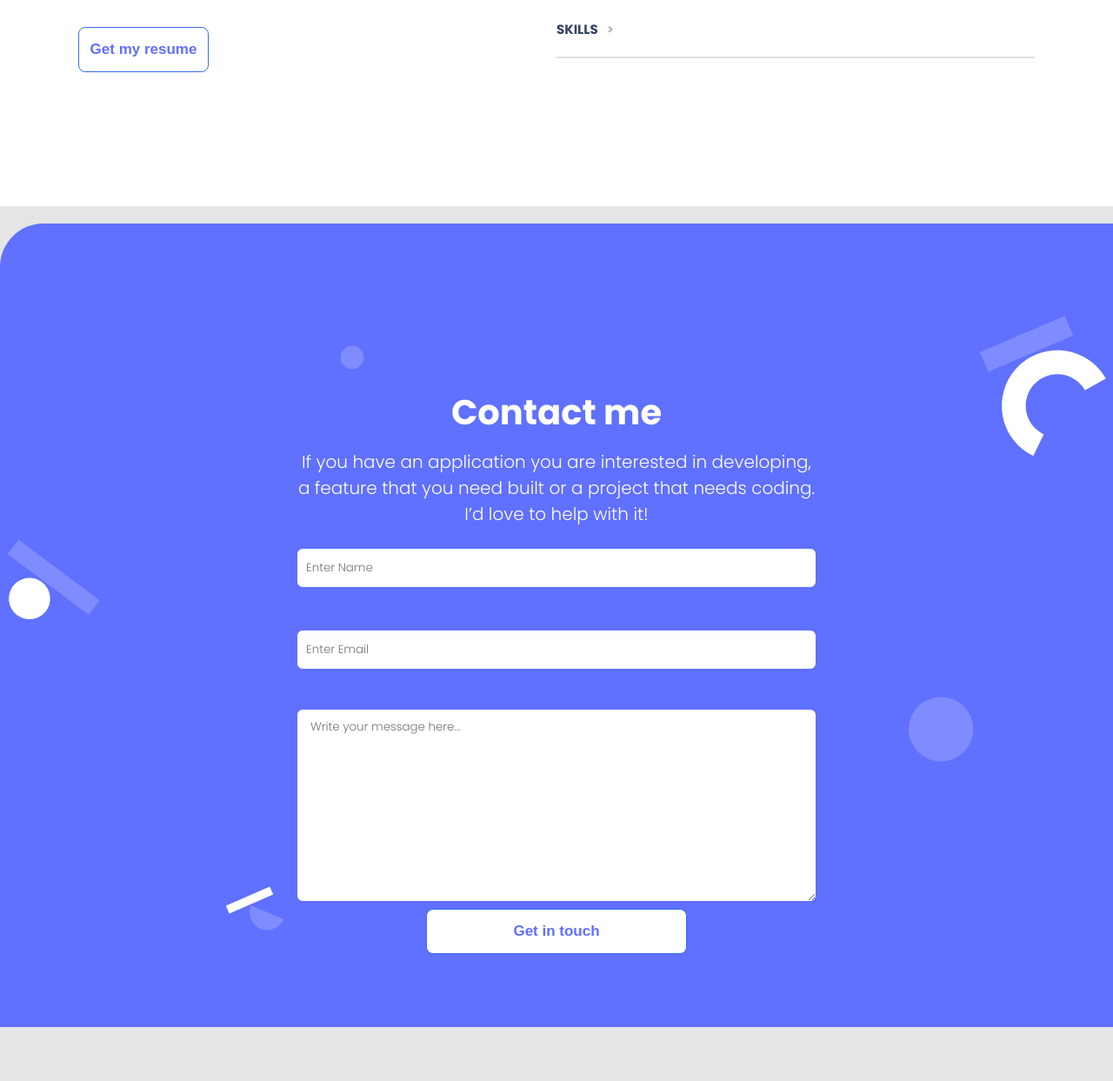
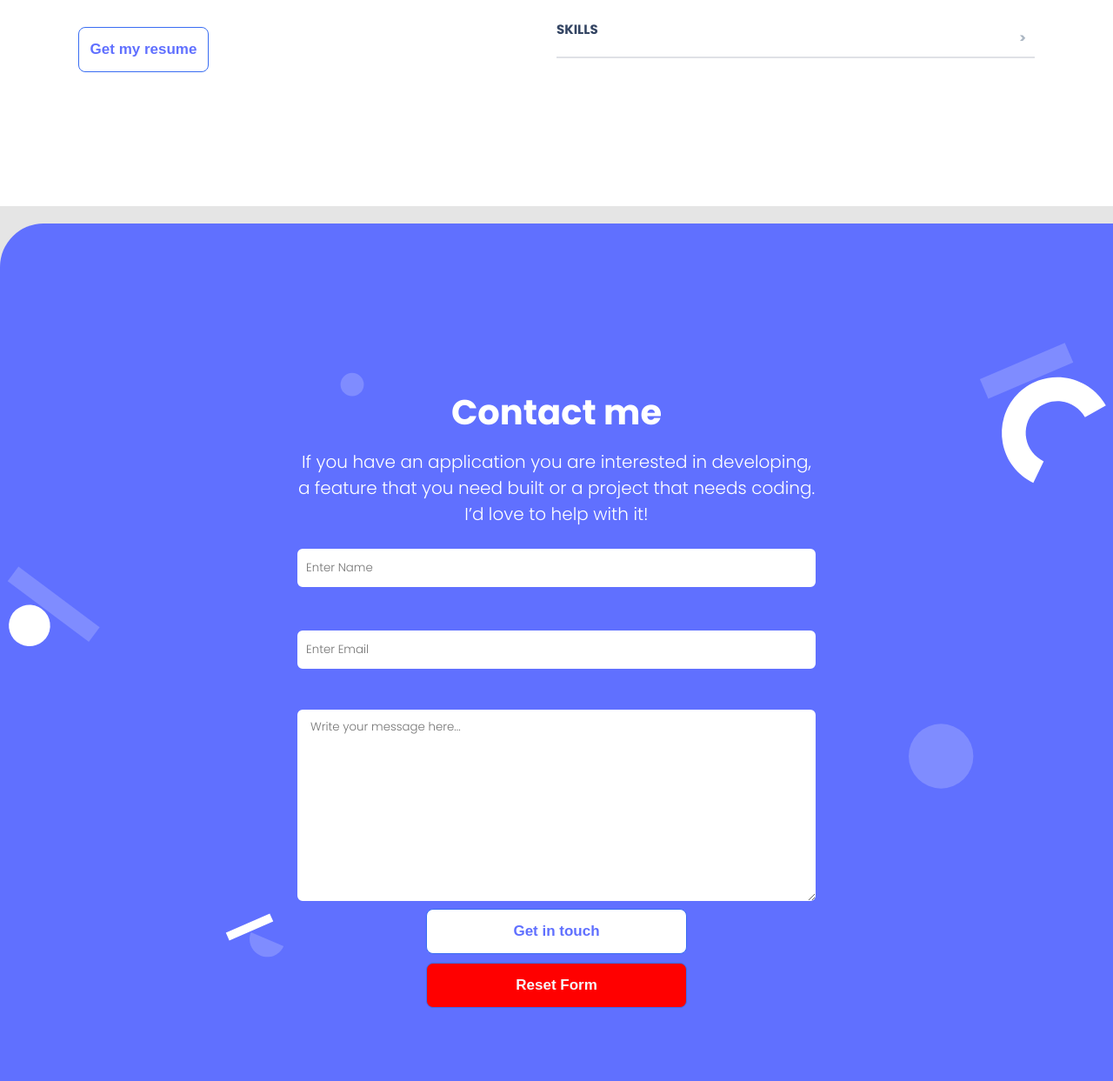
Before and after one commit to katfogy/setup-and-mobile-first, a website: page index.html in a window 1280 px wide. Shown: the part 3731-4974 px from the top of the page at 87% size. Before the commit the page ends 4912 px from the top, so only its background shows below. Drawn offline with Linux system fonts and the light colour scheme.

Commit message:
reset  button added

```diff
--- a/index.html
+++ b/index.html
@@ -236,6 +236,7 @@
               ></textarea>
               <span id="messageError"></span>
               <button class="get-in-touch" id="send-msg">Get in touch</button>
+              <button class="reset" id="resetBtn">Reset Form</button>
             </form>
           </div>
         </div>
--- a/index.js
+++ b/index.js
@@ -12,6 +12,7 @@ const formD = document.getElementById('form');
 const messageError = document.getElementById('messageError');
 const emailError = document.getElementById('emailError');
 const fullnameError = document.getElementById('fullnameError');
+const resetBtn = document.getElementById('resetBtn');
 
 openHam.addEventListener('click', () => {
   menu.classList.toggle('show');
@@ -250,3 +251,8 @@ if (data) {
   email.value = data.email;
   message.value = data.message;
 }
+
+resetBtn.addEventListener('click', (e) => {
+  e.preventDefault();
+  localStorage.removeItem('userData');
+});
--- a/styles.css
+++ b/styles.css
@@ -342,7 +342,8 @@ html {
     font-family: inherit;
   }
 
-  .get-in-touch {
+  .get-in-touch,
+  .reset {
     padding: 15px;
     border-radius: 8px;
     color: #6070ff;
@@ -355,6 +356,12 @@ html {
     font-weight: 700;
     display: block;
     margin: auto;
+  }
+
+  .reset {
+    background-color: red;
+    color: #f7f7f9;
+    margin-top: 10px;
   }
 
   input,
@@ -375,6 +382,11 @@ html {
   .get-in-touch:hover {
     background-color: #6070ff;
     color: #fff;
+  }
+
+  .reset:hover {
+    background-color: #fff;
+    color: red;
   }
 
   button:visited {
@@ -573,6 +585,11 @@ html {
     transform: translate(0%);
   }
 
+  .tools {
+    display: block;
+    position: relative;
+  }
+
   .languages {
     display: flex;
     justify-content: space-between;
@@ -581,7 +598,9 @@ html {
   }
 
   .more {
-    float: right;
+    position: absolute;
+    right: 10px;
+    bottom: 10px;
   }
 
   .languages li {
```
